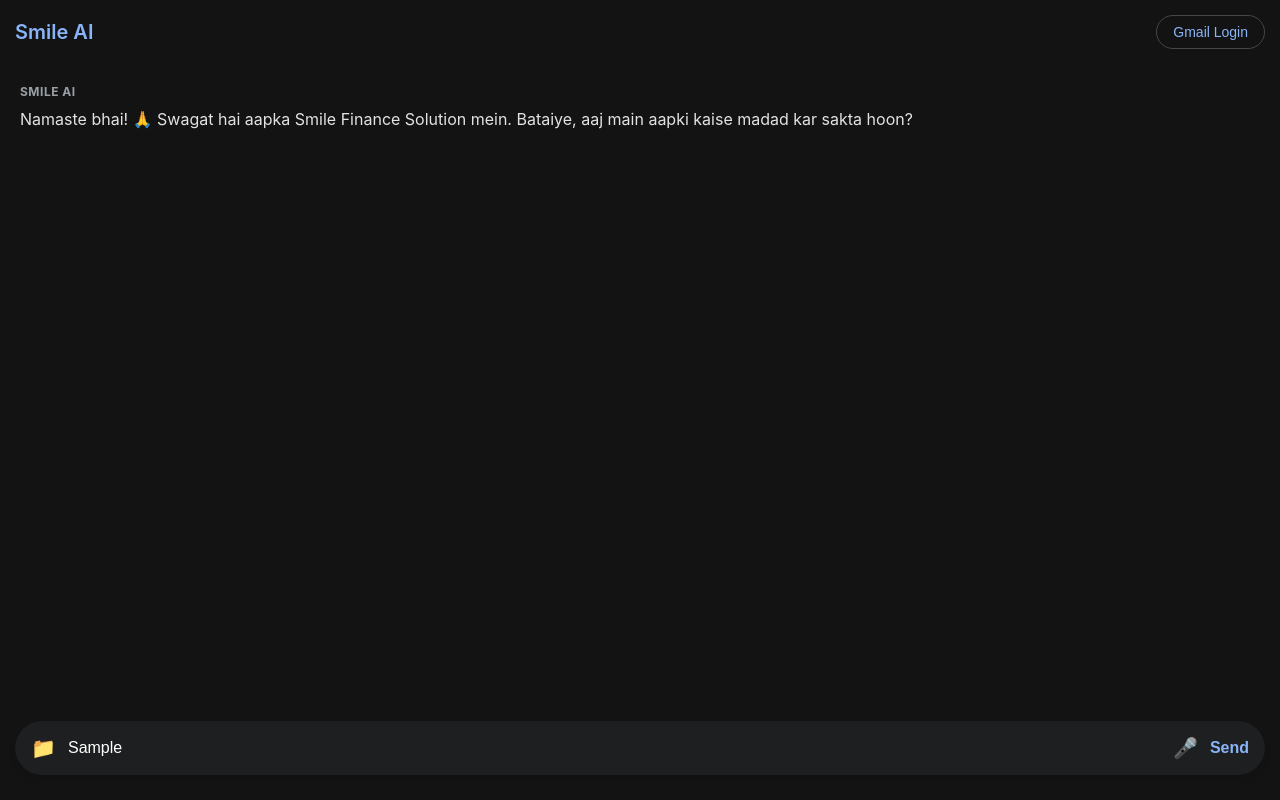
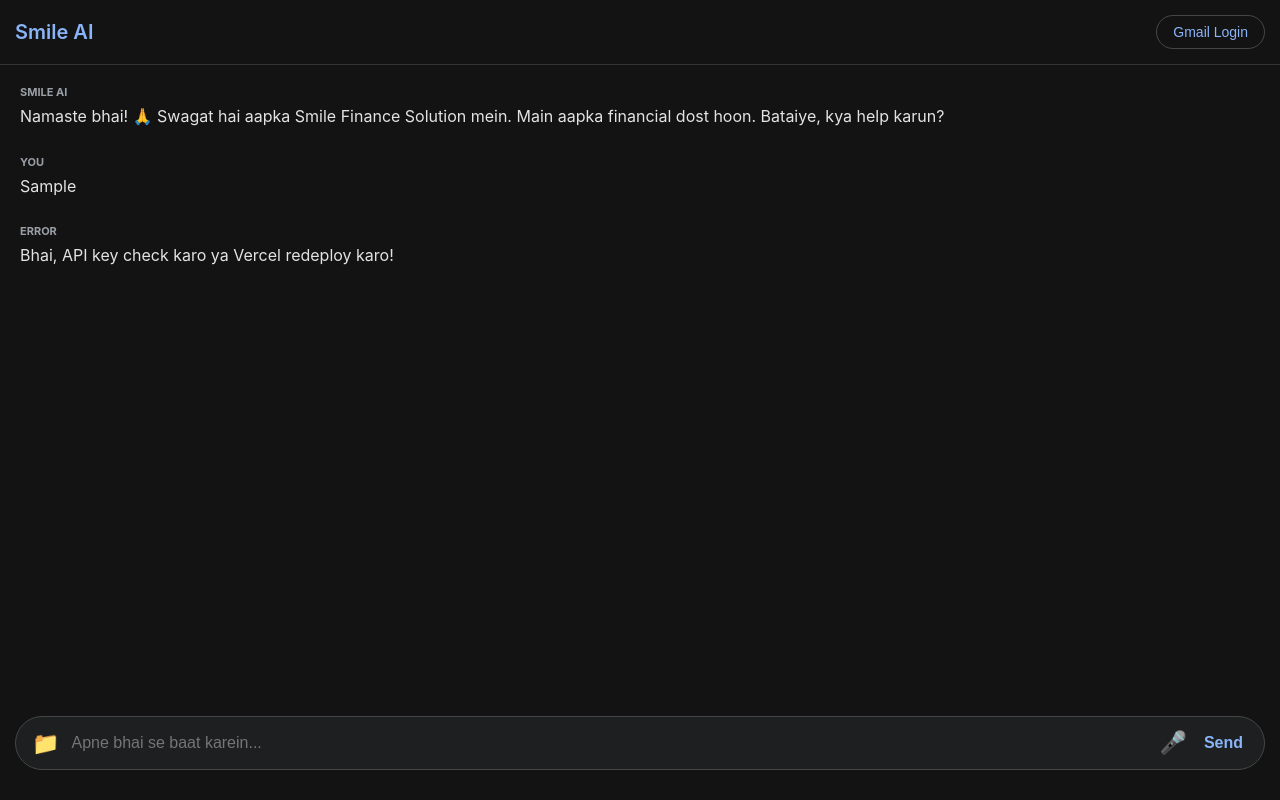
Before and after one commit to smilefinancesolution01-coder/smile-AI, a plain HTML site: page index.html in a window 1280 px wide. Both pictures are taken after typing "Sample" into the empty fields and a click on the button "Send". Drawn offline with Linux system fonts and the light colour scheme; no server answers.

Commit message:
Update index.html

```diff
--- a/index.html
+++ b/index.html
@@ -5,60 +5,121 @@
     <meta name="viewport" content="width=device-width, initial-scale=1.0, maximum-scale=1.0, user-scalable=0">
     <title>Smile AI - Finance Expert</title>
     <style>
-        /* 10Cr Project Premium Dark Mode */
         :root { --bg: #131314; --card: #1e1f20; --text: #e3e3e3; --accent: #8ab4f8; }
         * { box-sizing: border-box; margin: 0; padding: 0; }
         body { background: var(--bg); color: var(--text); font-family: 'Inter', sans-serif; height: 100vh; display: flex; flex-direction: column; overflow: hidden; }
 
-        /* Fixed Header */
-        header { padding: 15px; display: flex; justify-content: space-between; align-items: center; background: var(--bg); z-index: 10; }
+        header { padding: 15px; display: flex; justify-content: space-between; align-items: center; background: var(--bg); border-bottom: 1px solid #333; }
         .logo { font-size: 20px; font-weight: 600; color: var(--accent); }
         .gmail-login { border: 1px solid #444746; color: var(--accent); padding: 8px 16px; border-radius: 20px; background: none; font-size: 14px; cursor: pointer; }
 
-        /* Chat Area - Gemini Style Cleanliness */
-        #chat-window { flex: 1; overflow-y: auto; padding: 20px; display: flex; flex-direction: column; gap: 25px; margin-bottom: 80px; }
-        .chat-row { max-width: 100%; display: flex; flex-direction: column; }
-        .label { font-size: 12px; color: #9aa0a6; margin-bottom: 8px; font-weight: bold; text-transform: uppercase; letter-spacing: 0.5px; }
+        /* Chat Area */
+        #chat-window { flex: 1; overflow-y: auto; padding: 20px; display: flex; flex-direction: column; gap: 25px; padding-bottom: 100px; }
+        .chat-row { display: flex; flex-direction: column; }
+        .label { font-size: 11px; color: #9aa0a6; margin-bottom: 5px; font-weight: bold; text-transform: uppercase; }
         .msg-content { font-size: 16px; line-height: 1.6; color: var(--text); }
 
-        /* Fixed Bottom Bar - Like ChatGPT */
-        .bottom-container { position: fixed; bottom: 0; left: 0; right: 0; background: var(--bg); padding: 10px 15px 25px; }
-        .input-bar { background: var(--card); border-radius: 28px; padding: 8px 16px; display: flex; align-items: center; gap: 12px; box-shadow: 0 4px 6px rgba(0,0,0,0.1); }
+        /* Fixed Bottom Bar - Like Gemini/ChatGPT */
+        .bottom-container { position: fixed; bottom: 0; left: 0; right: 0; background: var(--bg); padding: 10px 15px 30px; }
+        .input-bar { background: var(--card); border-radius: 28px; padding: 5px 16px; display: flex; align-items: center; gap: 12px; border: 1px solid #444746; }
 
-        #userText { flex: 1; border: none; background: transparent; color: white; outline: none; font-size: 16px; padding: 10px 0; }
-        .icon { font-size: 20px; cursor: pointer; color: #c4c7c5; display: flex; align-items: center; }
-        .icon:hover { color: var(--accent); }
-        #sendBtn { color: var(--accent); font-weight: bold; border: none; background: none; cursor: pointer; font-size: 16px; }
+        #userText { flex: 1; border: none; background: transparent; color: white; outline: none; font-size: 16px; padding: 12px 0; }
+        .icon-btn { font-size: 22px; cursor: pointer; color: #c4c7c5; display: flex; align-items: center; background: none; border: none; }
+        #sendBtn { color: var(--accent); font-weight: bold; border: none; background: none; cursor: pointer; font-size: 16px; padding: 5px; }
     </style>
 </head>
 <body>
 
     <header>
         <div class="logo">Smile AI</div>
-        <button class="gmail-login">Gmail Login</button>
+        <button class="gmail-login" onclick="alert('Bhai, Gmail Login link ho raha hai!')">Gmail Login</button>
     </header>
 
     <div id="chat-window">
         <div class="chat-row ai-row">
             <div class="label">Smile AI</div>
-            <div class="msg-content">Namaste bhai! 🙏 Swagat hai aapka Smile Finance Solution mein. Bataiye, aaj main aapki kaise madad kar sakta hoon?</div>
+            <div class="msg-content">Namaste bhai! 🙏 Swagat hai aapka Smile Finance Solution mein. Main aapka financial dost hoon. Bataiye, kya help karun?</div>
         </div>
     </div>
 
     <div class="bottom-container">
         <div class="input-bar">
-            <label class="icon">📁<input type="file" id="pdfUpload" style="display:none"></label>
+            <label class="icon-btn">📁<input type="file" id="pdfUpload" style="display:none"></label>
 
-            <input type="text" id="userText" placeholder="Ask your brother..." autocomplete="off">
+            <input type="text" id="userText" placeholder="Apne bhai se baat karein..." autocomplete="off">
 
-            <span class="icon" id="micBtn">🎤</span>
+            <button class="icon-btn" id="micBtn">🎤</button>
 
             <button id="sendBtn">Send</button>
         </div>
     </div>
 
     <script>
-        // ... (Wahi Mic aur Send wala logic jo maine pehle diya tha) ...
+        const chatWindow = document.getElementById('chat-window');
+        const userText = document.getElementById('userText');
+        const sendBtn = document.getElementById('sendBtn');
+        const micBtn = document.getElementById('micBtn');
+        const pdfUpload = document.getElementById('pdfUpload');
+
+        // 🎤 Mic Function: Voice to Text (Professional Speech API)
+        const SpeechRecognition = window.SpeechRecognition || window.webkitSpeechRecognition;
+        if (SpeechRecognition) {
+            const recognition = new SpeechRecognition();
+            recognition.lang = 'hi-IN'; // Hindi-English dono samjhega
+
+            micBtn.onclick = () => {
+                recognition.start();
+                micBtn.style.color = "#ea4335"; // Red color jab recording ho
+            };
+
+            recognition.onresult = (event) => {
+                const transcript = event.results[0][0].transcript;
+                userText.value = transcript;
+                micBtn.style.color = "#c4c7c5";
+                handleSend(); // Auto send
+            };
+
+            recognition.onerror = () => { micBtn.style.color = "#c4c7c5"; };
+        }
+
+        // 📁 File Selection Logic
+        pdfUpload.onchange = (e) => {
+            if(e.target.files[0]) {
+                addMessage('You', `Selected File: ${e.target.files[0].name} 📄`, 'user-row');
+            }
+        };
+
+        // ✉️ Message Sending Logic
+        async function handleSend() {
+            const message = userText.value.trim();
+            if(!message) return;
+
+            addMessage('You', message, 'user-row');
+            userText.value = '';
+
+            try {
+                const response = await fetch('/api/chat', {
+                    method: 'POST',
+                    headers: { 'Content-Type': 'application/json' },
+                    body: JSON.stringify({ message: message })
+                });
+                const data = await response.json();
+                addMessage('Smile AI', data.reply, 'ai-row');
+            } catch (err) {
+                addMessage('Error', 'Bhai, API key check karo ya Vercel redeploy karo!', 'ai-row');
+            }
+        }
+
+        function addMessage(sender, text, className) {
+            const div = document.createElement('div');
+            div.className = `chat-row ${className}`;
+            div.innerHTML = `<div class="label">${sender}</div><div class="msg-content">${text}</div>`;
+            chatWindow.appendChild(div);
+            chatWindow.scrollTop = chatWindow.scrollHeight;
+        }
+
+        sendBtn.onclick = handleSend;
+        userText.onkeypress = (e) => { if(e.key === 'Enter') handleSend(); };
     </script>
 </body>
 </html>
```
